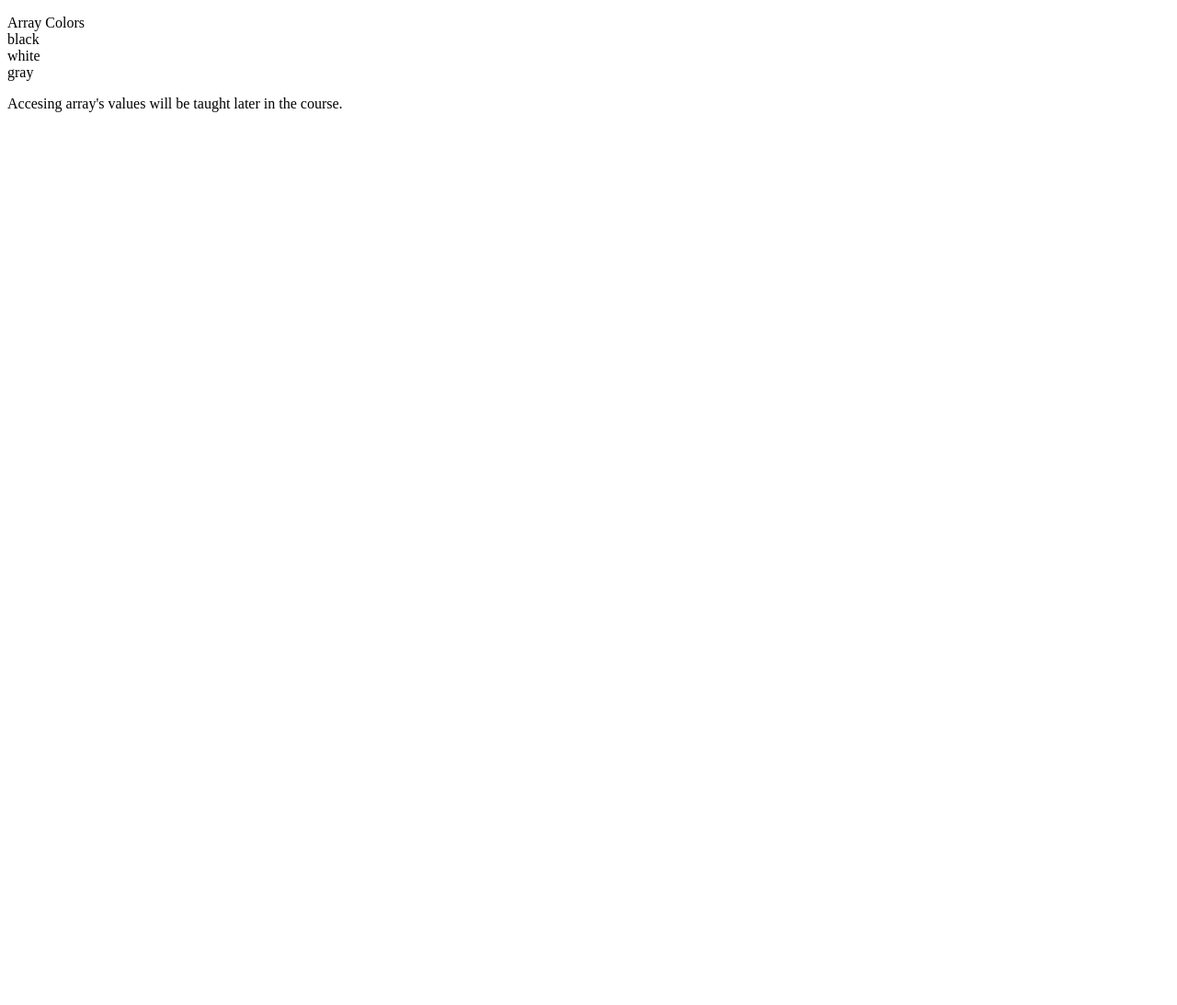
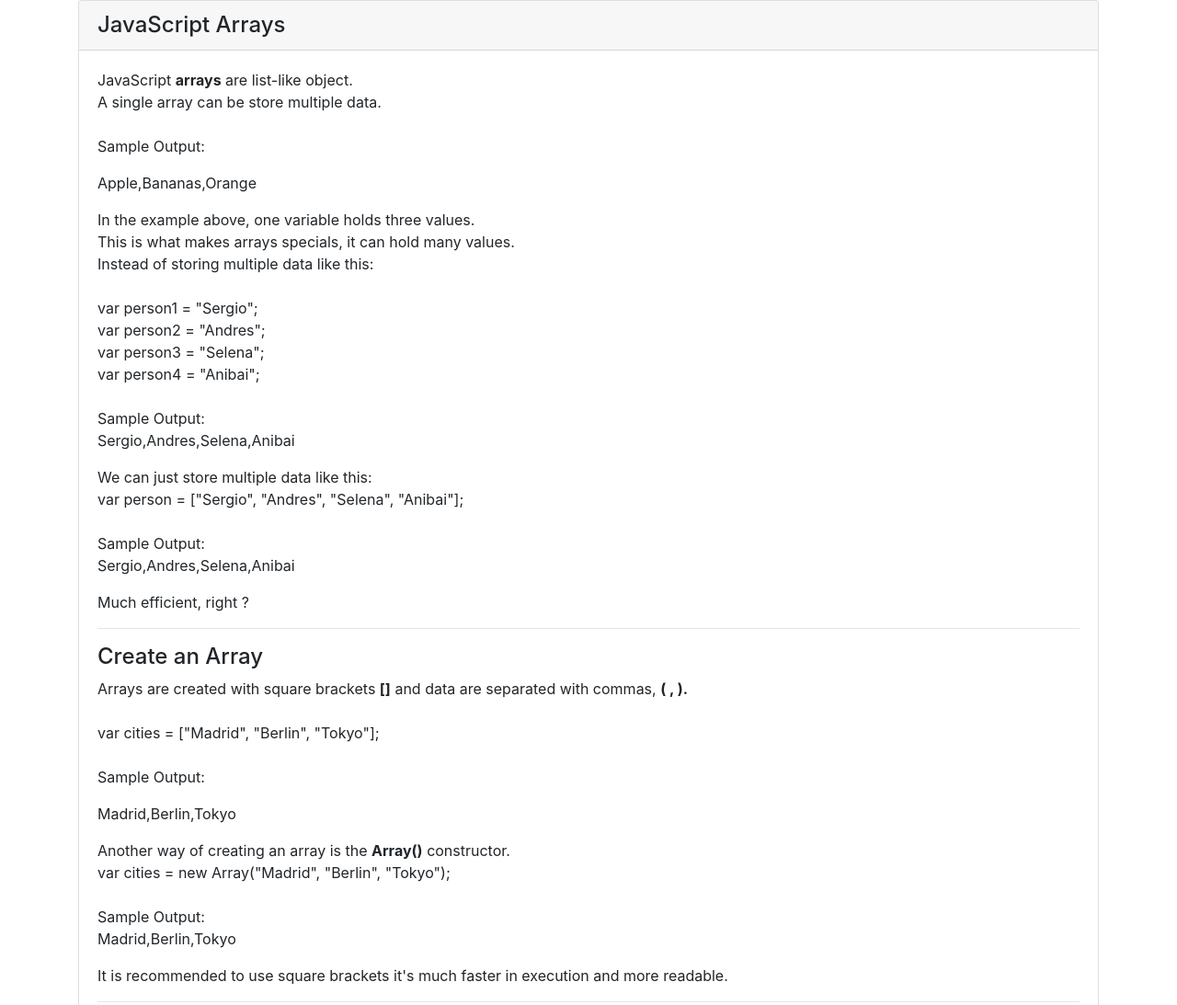
Before and after one commit to alberthgrande/JavaScript, a plain HTML site: page jsArrays.html in a window 1280 px wide. Shown: the top 1093 px of the page at 92% size. Before the commit the page ends 800 px from the top, so only its background shows below. Drawn offline with nearby package versions, Linux system fonts and the light colour scheme.

Commit message:
Update jsArrays.html

```diff
--- a/jsArrays.html
+++ b/jsArrays.html
@@ -1,18 +1,112 @@
 <!DOCTYPE html>
-<html>
+<html lang="en">
 <head>
-   <title>JavaScript Array</title>
+<meta charset="UTF-8">
+<meta name="viewport" content="width=device-width, initial-scale=1.0">
+<meta http-equiv="X-UA-Compatible" content="ie=edge">
+<meta name="Description" content="Enter your description here"/>
+<link rel="stylesheet" href="https://cdnjs.cloudflare.com/ajax/libs/twitter-bootstrap/4.6.0/css/bootstrap.min.css">
+<link rel="stylesheet" href="https://cdnjs.cloudflare.com/ajax/libs/font-awesome/5.15.2/css/all.min.css">
+<link rel="stylesheet" href="assets/css/style.css">
+<title>JavaScript Arrays</title>
 </head>
 <body>
-    <p id="demo"></p>
-    <p> Accesing array's values will be taught later in the course. </p>
-    <script>
-     var arrayColor = ["black","white","gray"];
-     document.getElementById("demo").innerHTML =
-     "Array Colors <br>" +
-     arrayColor[0] + "<br>" +
-     arrayColor[1] + "<br>" +
-     arrayColor[2];
-    </script>
+
+    <div class="container">
+        <div class="card">
+            <h4 class="card-header">JavaScript Arrays</h4>
+            <div class="card-body">
+                <p class="card-text">
+                    JavaScript <b>arrays</b> are list-like object. <br>
+                    A single array can be store multiple data. <br><br>
+                    Sample Output: <p id="demo"></p>
+                    <script>
+                        var fruits = ["Apple","Bananas", "Orange"];
+                        document.getElementById("demo").innerHTML = fruits;
+                    </script>
+                    In the example above, one variable holds three values. <br>
+                    This is what makes arrays specials, it can hold many values. <br>
+                    Instead of storing multiple data like this: <br><br>
+
+                        var person1 = "Sergio"; <br>
+                        var person2 = "Andres"; <br>
+                        var person3 = "Selena"; <br>
+                        var person4 = "Anibai"; <br><br>
+                        Sample Output: <p id="demo1"></p>
+
+                    <script>
+                        var person1 = "Sergio";
+                        var person2 = "Andres";
+                        var person3 = "Selena";
+                        var person4 = "Anibai";
+                        document.getElementById("demo1").innerHTML = person1 + "," + person2 + "," + person3 + "," + person4;
+                    </script>
+
+                        We can just store multiple data like this: <br>
+                        var person = ["Sergio", "Andres", "Selena", "Anibai"]; <br><br>
+                        Sample Output: <p id="demo2"></p>
+                        <script>
+                            var person = ["Sergio", "Andres", "Selena", "Anibai"];
+                            document.getElementById("demo2").innerHTML = person;
+                        </script>
+                        Much efficient, right ?
+                </p><hr>
+
+                <h4>Create an Array</h4>
+                <p class="card-text">
+                    Arrays are created with square brackets <b>[]</b> and data are separated with commas, <b>( , ).</b><br><br>
+
+                         var cities = ["Madrid", "Berlin", "Tokyo"]; <br><br>
+                         Sample Output: <p id="demo3"></p>
+                         <script>
+                             var cities = ["Madrid", "Berlin", "Tokyo"];
+                             document.getElementById("demo3").innerHTML = cities;
+                         </script>
+                    Another way of creating an array is the <b>Array()</b> constructor. <br>
+
+                         var cities = new Array("Madrid", "Berlin", "Tokyo"); <br><br>
+                         Sample Output: <p id="demo4"></p>
+                         <script>
+                             var cities = new Array("Madrid","Berlin","Tokyo");
+                             document.getElementById("demo4").innerHTML = cities;
+                         </script>
+                    It is recommended to use square brackets it's much faster in execution and more readable.
+                </p><hr>
+
+
+
+
+
+
+
+
+
+
+
+
+
+
+
+
+
+
+
+
+
+
+
+
+
+
+
+
+
+            </div>
+        </div>
+    </div>
+
+<script src="https://cdnjs.cloudflare.com/ajax/libs/jquery/3.5.1/jquery.min.js"></script>
+<script src="https://cdnjs.cloudflare.com/ajax/libs/popper.js/1.16.1/umd/popper.min.js"></script>
+<script src="https://cdnjs.cloudflare.com/ajax/libs/twitter-bootstrap/4.6.0/js/bootstrap.min.js"></script>
 </body>
 </html>
```
